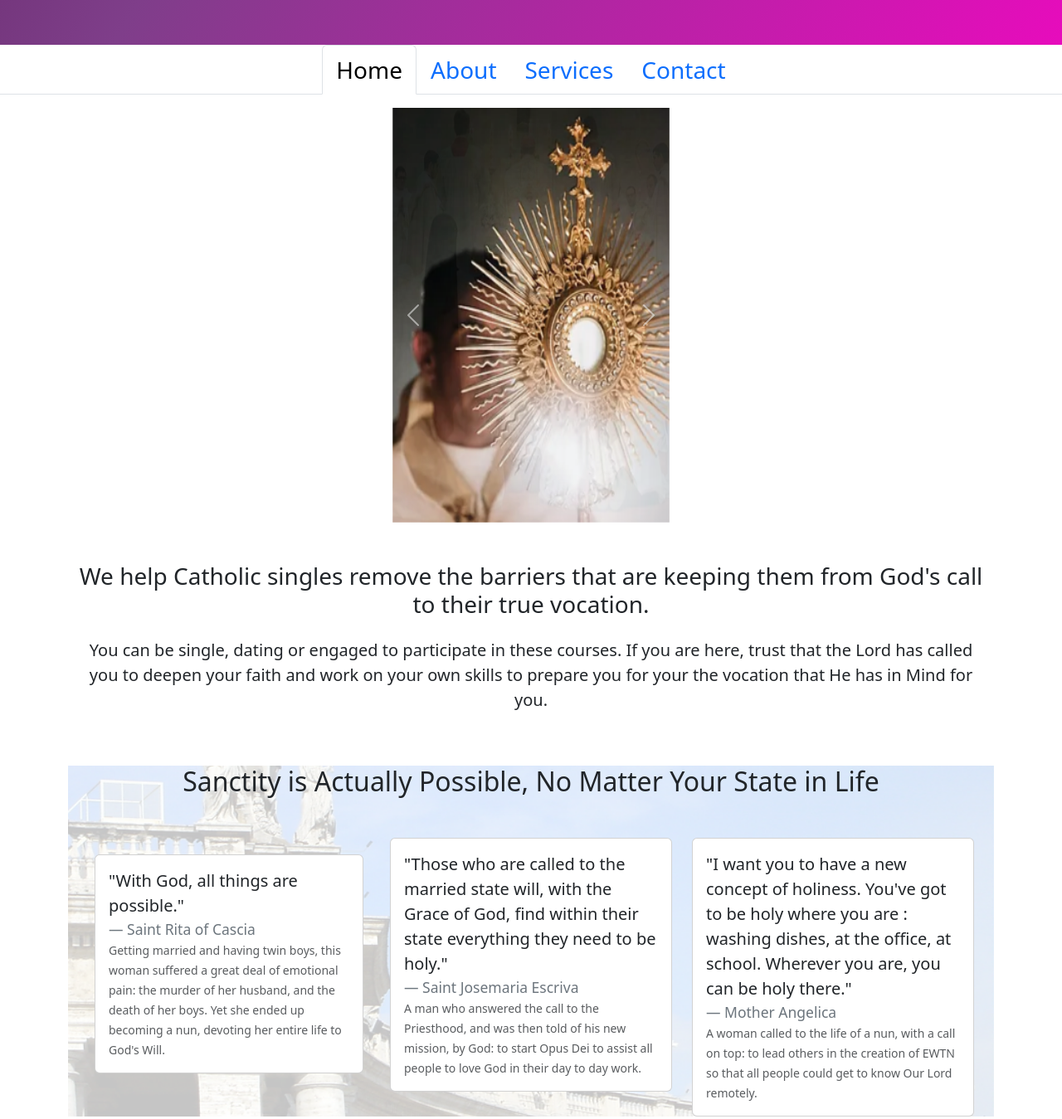
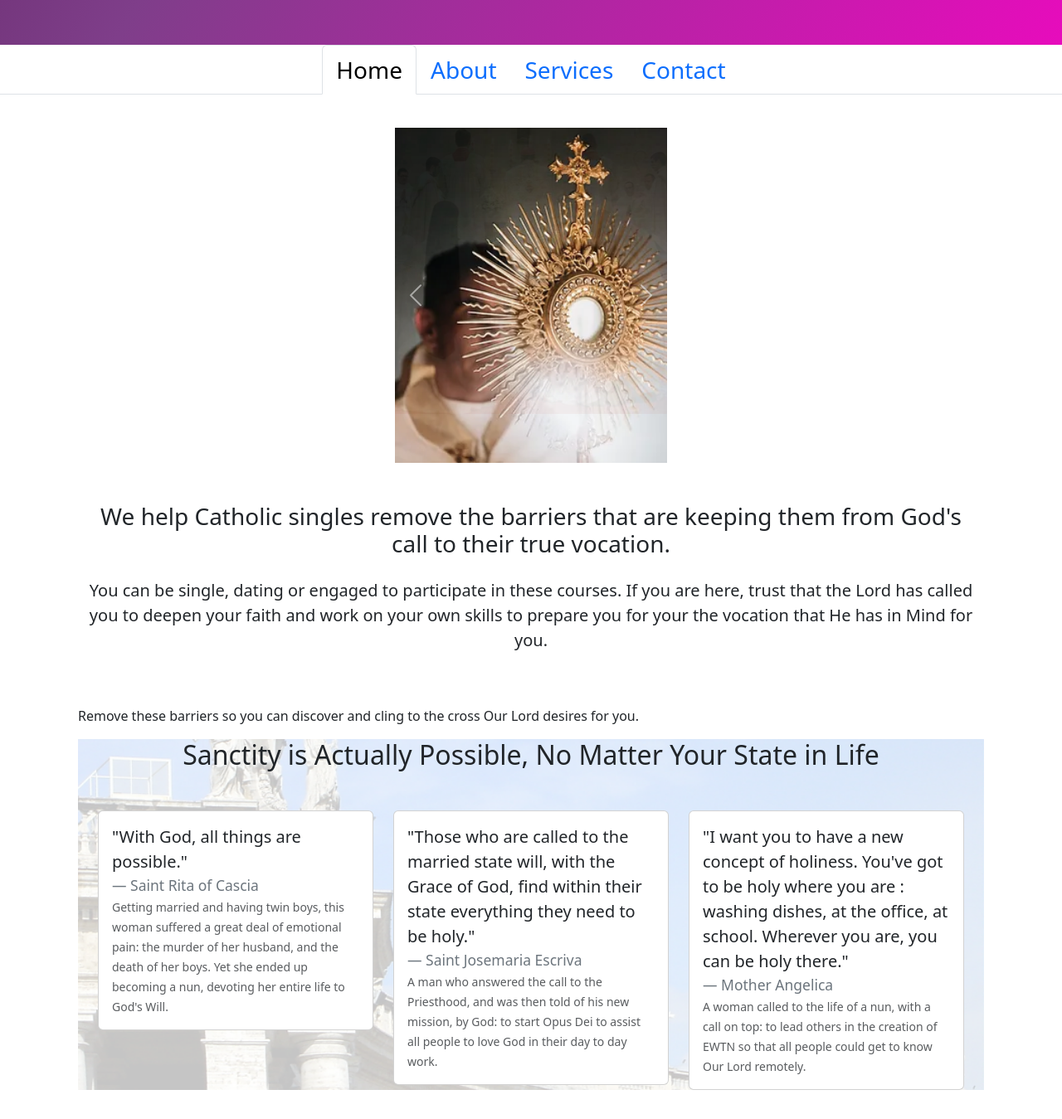
Before and after one commit to NewenTech/sanctum_landing, a plain HTML site: page index.html in a window 1280 px wide. Shown: the part 440-1789 px from the top of the page at 83% size. Drawn offline with nearby package versions, Linux system fonts and the light colour scheme.

Commit message:
WIP additional text line 89

```diff
--- a/css/styles.css
+++ b/css/styles.css
@@ -37,7 +37,7 @@
 
 .carousel-item img {
 	max-width: 100%; /* Ensure images resize with the carousel */
-	height: 500px; /* Maintain aspect ratio */
+	height: auto; /* Maintain aspect ratio */
 }
 
 .quote {
--- a/index.html
+++ b/index.html
@@ -44,7 +44,7 @@
 		</nav>
 		<div class="tab-content" id="nav-tabContent">
 			<div class="tab-pane fade active show" id="nav-home" role="tabpanel" aria-labelledby="nav-home-tab">
-				<div class="container">
+				<div class="container p-4">
 					<div id="carouselExampleIndicators" class="carousel slide carousel-fade" data-bs-ride="carousel">
 						<div class="carousel-inner">
 							<div class="carousel-item active">
@@ -87,13 +87,13 @@
 
 					</h2>
 					<p>
-
+						Remove these barriers so you can discover and cling to the cross Our Lord desires for you.
 					</p>
 <div class="container background-section">
 					<h2 class="text-center">Sanctity is Actually Possible, No Matter Your State in Life</h2>
 					<div class="container mt-5">
 						<div class="row">
-						  <div class="col-md-4 section-content">
+						  <div class="col-md-4">
 							<div class="card quote-card">
 							  <div class="card-body">
 								<blockquote class="blockquote mb-0">
```
